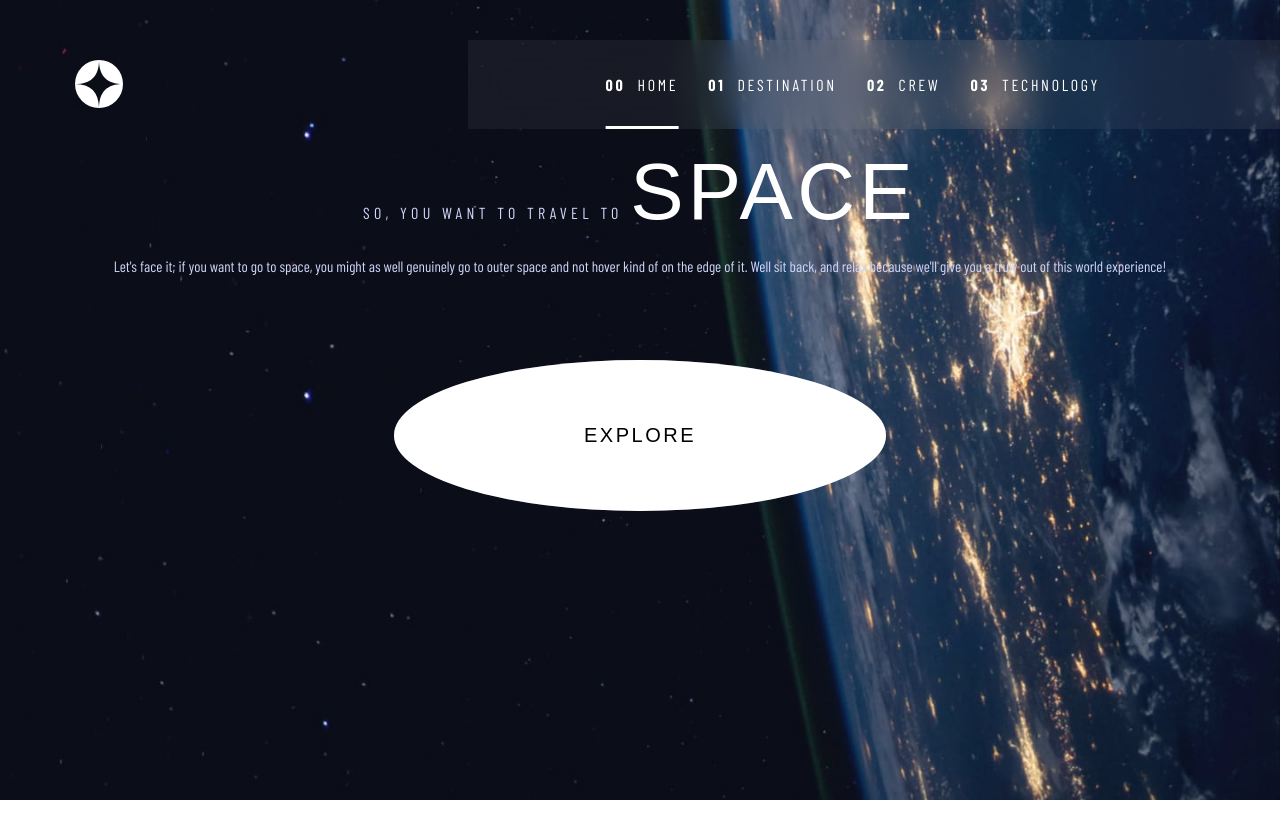
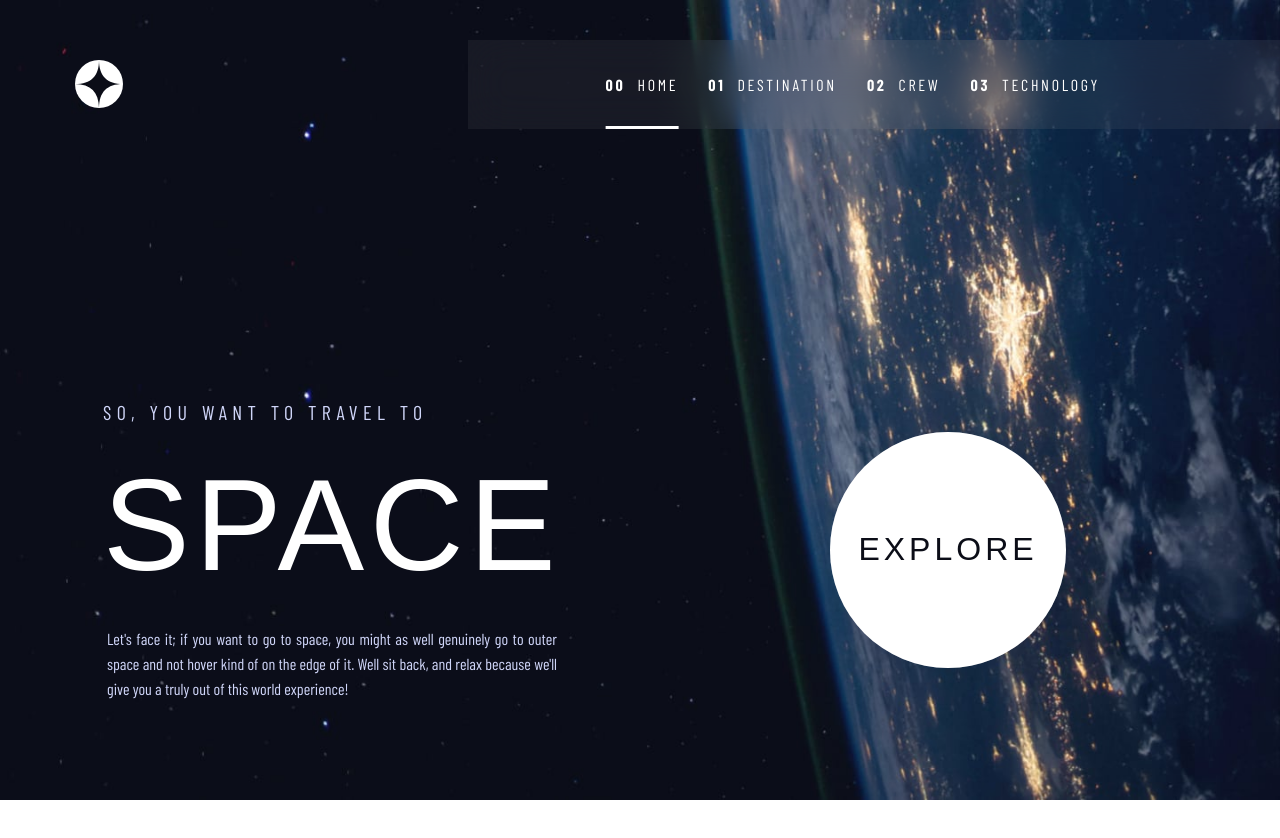
Before and after one commit to Xandreyyy/fmentor-solution2-mobilefirst, a website: page index.html in a window 1280 px wide. Before the commit the page ends 800 px from the top, so only its background shows below. Drawn offline with nearby package versions, Linux system fonts and the light colour scheme.

Commit message:
index.html 100% responsive

```diff
--- a/index.html
+++ b/index.html
@@ -26,7 +26,7 @@
     <div class="container-button">
       <a href="./html/destination.html">
         <div id="exploreButton">
-          <h2>EXPLORE</h2>
+          <h2 id="buttonTitle">EXPLORE</h2>
         </div>
       </a>
     </div>
--- a/src/index.scss
+++ b/src/index.scss
@@ -9,7 +9,10 @@ body{
     background-image: variables.$homebgMobile;
     background-size: cover;
     background-repeat: no-repeat;
-    overflow: hidden;
+    display: grid;
+    grid-template-rows: min-content 100%;
+    row-gap: 2rem;
+    min-height: 100vh;
 }
 
 .container{
@@ -19,67 +22,62 @@ body{
     width: 100%;
 }
 
+.inner-container .secondary-title{
+    display: flex;
+    flex-direction: column;
+}
+
 .primary-title{
     color: variables.$secondaryColor;
     display: inline-block;
     font-family: variables.$primaryFF;
-    font-size: 8rem;
+    font-size: clamp(7rem, 13vw, 13rem);
     font-weight: normal;
-    padding: 1.6rem 0rem;
+    padding: 0.2em 0rem;
 }
 
 .secondary-title{
     color: variables.$primaryColor;
     font-family: variables.$secondaryFF;
-    font-size: 1.6rem;
+    font-size: clamp(1.4rem, 2vw, 2rem);
     font-weight: normal;
     letter-spacing: 0.27em;
 }
 
 .p-text{
+    margin: 0px auto;
     color: variables.$primaryColor;
     font-family: variables.$secondaryFF;
-    font-size: 1.5rem;
+    font-size: clamp(1.5rem, 2vw, 1.6rem);
     line-height: 2.5rem;
-    text-align: center;
+    max-width: 450px;
+    width: 100%;
 }
 
 main{
     display: grid;
-    row-gap: 8.1rem;
     grid-template-columns: 100%;
+    row-gap: clamp(16rem, 9rem, 10rem);
     text-align: center;
 }
 
-.container-button{
-    display: grid;
-    grid-template-columns: 100%;
-    grid-template-rows: 215px;
-    align-self: flex-end;
-    align-items: center;
-    justify-content: center;
-    justify-items: center;
 a{
-        width: 100%;
-        height: 100%;
-    }
-}
-
+    text-decoration: none;
     #exploreButton{
+        aspect-ratio: 1;
         background-color: variables.$secondaryColor;
         border-radius: 100%;
         cursor: pointer;
         display: inline-flex;
         align-items: center;
         justify-content: center;
-    height: 70%;
+        padding: 0em 2.8em;
         position: relative;
-    width: 40%;
         z-index: 1;
-    h2{
-        color: initial;
+        #buttonTitle{
+            color: #0B0D17;
             font-family: variables.$primaryFF;
-        font-size: 2em;
+            font-size: clamp(2rem, 2.8vw, 3.2rem);
             font-weight: lighter;
             letter-spacing: 0.125em;
         }
@@ -99,6 +97,7 @@ main{
             transform: scale(1.8);
         }
     }
+}
 
 @media screen and (min-width: 600px){
     body{
@@ -114,4 +113,18 @@ main{
         background-size: cover;
         background-repeat: no-repeat;
     }
+    main{
+        align-items: center;
+        grid-template-columns: repeat(2, 50%);
+        place-items: center;
+        .inner-container{
+            .secondary-title{
+                text-align: start;
             }
+            .p-text{
+                text-align: justify;
+                width: 100%;
+            }
+        }
+    }
+}
```
Also changed, not shown: cxzczx/html.html (added, +51 -0 lines), build/style.css, 1 other file. Lines whose indentation alone changed are shown as unchanged.
